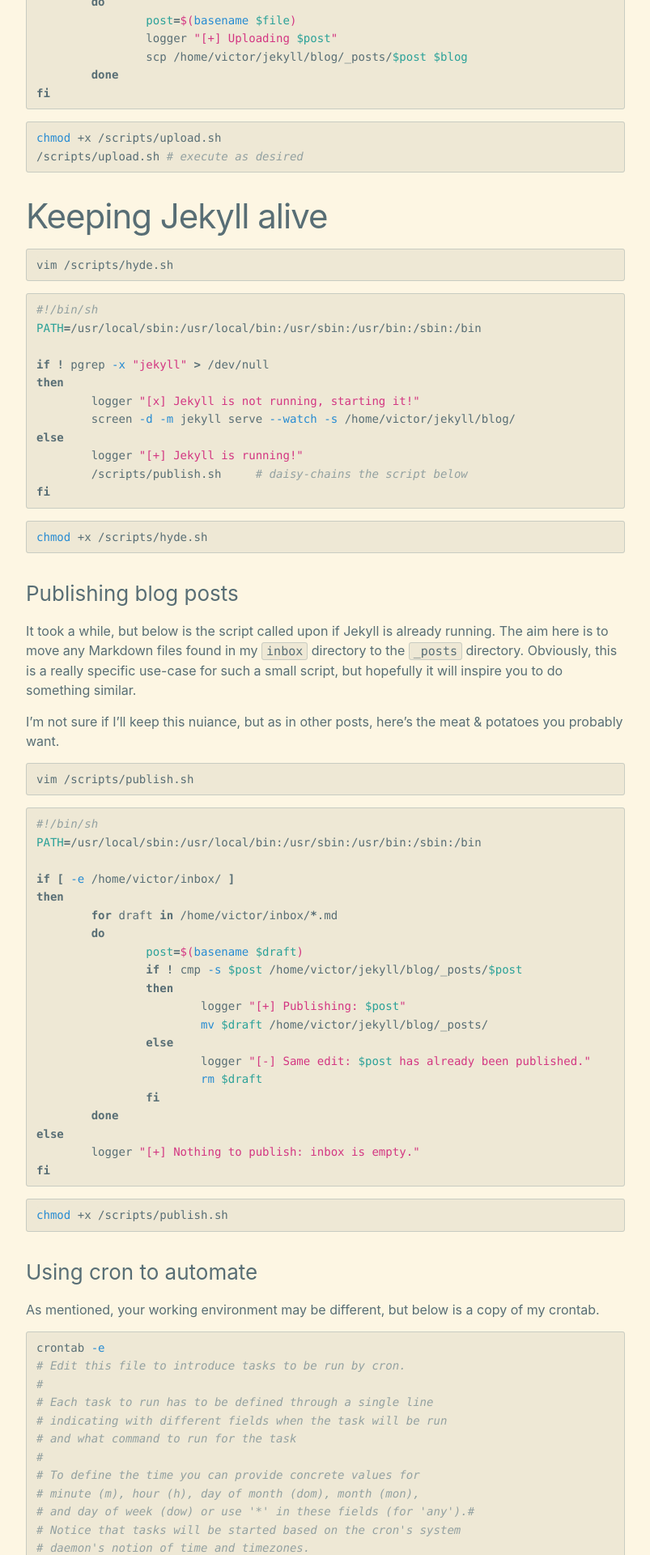
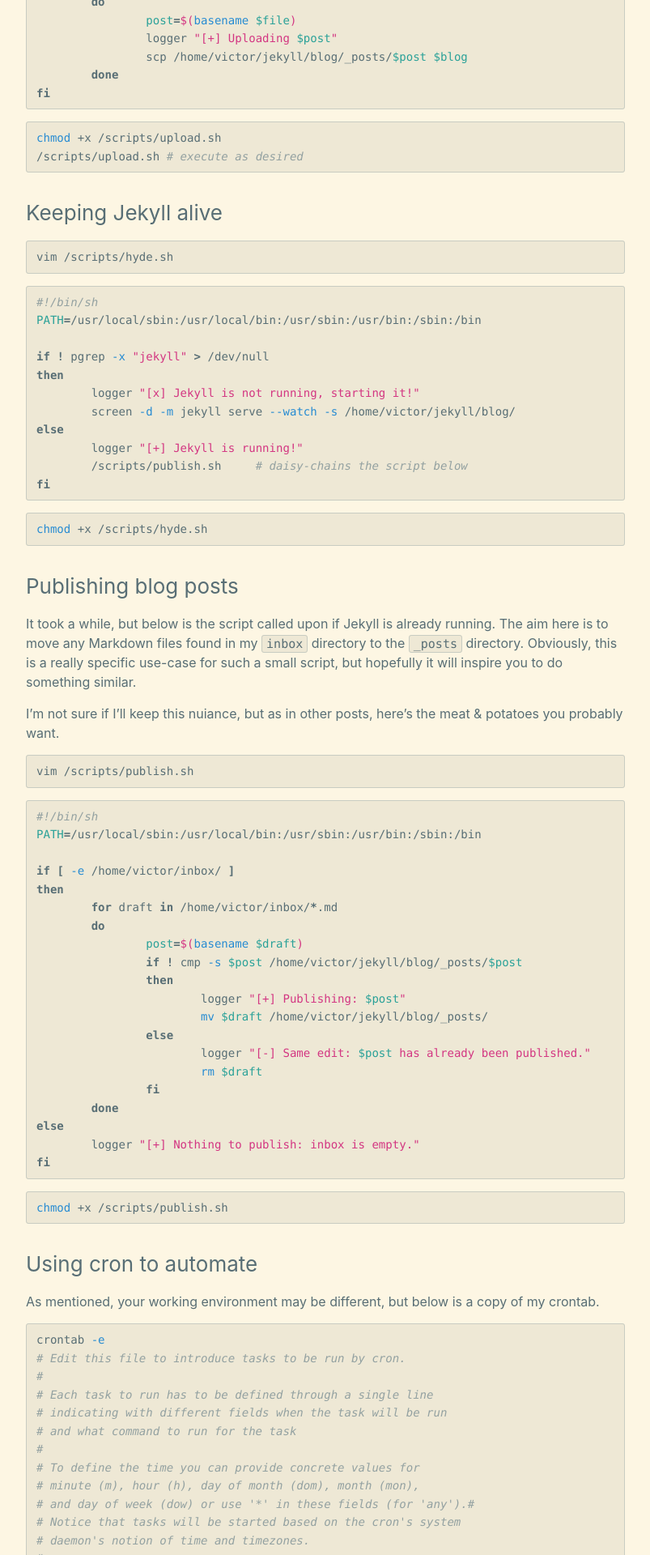
Before and after one commit to cyberphor/blog, a Jekyll site: the page built from _posts/2018-11-04-jekyll-my-web-app-workflow.md, in a window 1280 px wide. Shown: the part 1427-3347 px from the top of the page at 81% size, without its empty margins (238-1041 px from the left). Built offline with Jekyll 4.4.1, drawn with Linux system fonts in a browser that asks for light colours.

Commit message:
Shrunk section headers.

````diff
--- a/_posts/2018-11-04-jekyll-my-web-app-workflow.md
+++ b/_posts/2018-11-04-jekyll-my-web-app-workflow.md
@@ -64,7 +64,7 @@ fi
 chmod +x /scripts/upload.sh
 /scripts/upload.sh # execute as desired
 ```
-# Keeping Jekyll alive
+### Keeping Jekyll alive
 ```bash
 vim /scripts/hyde.sh
 ```
````
